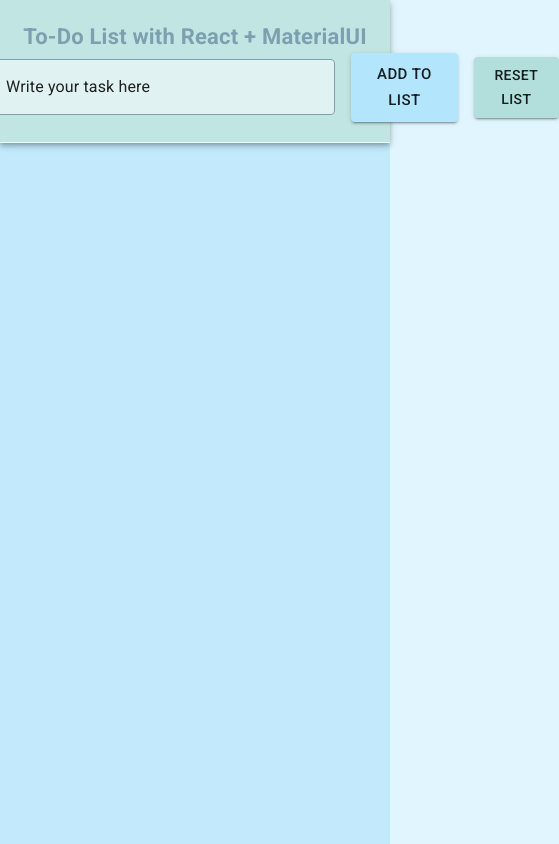
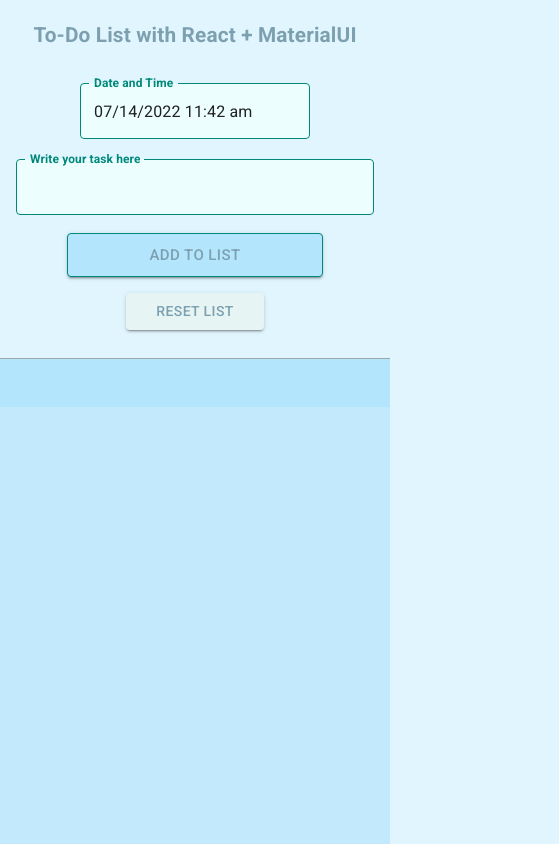
Before and after one commit to ygordimas/react-to-do, a React (Vite) app: page / in a window 390 px wide. Shown: the whole page, 559 px wide, since content can reach past the window. Built offline with nearby package versions, Linux system fonts and the light colour scheme.

Commit message:
Responsiveness and styling adjustments

```diff
--- a/src/css/index.css
+++ b/src/css/index.css
@@ -5,6 +5,7 @@
 
 body {
   height: 100%;
+
   margin: 0;
   font-family: -apple-system, BlinkMacSystemFont, "Segoe UI", "Roboto", "Oxygen",
     "Ubuntu", "Cantarell", "Fira Sans", "Droid Sans", "Helvetica Neue",
--- a/src/js/App.jsx
+++ b/src/js/App.jsx
@@ -48,7 +48,13 @@
   return (
     <ThemeProvider theme={theme}>
       <Container
-        sx={{ bgcolor: "secondary.light", height: "100%" }}
+        sx={{
+          bgcolor: "secondary.light",
+          height: "fit-content",
+          minHeight: "100vh",
+          boxSizing: "border-box",
+          paddingBottom: "24px",
+        }}
         maxWidth={false}
         disableGutters={true}
       >
--- a/src/js/Header.jsx
+++ b/src/js/Header.jsx
@@ -1,8 +1,8 @@
 import React, { useState, useEffect } from "react";
 import Button from "@mui/material/Button";
 import TextField from "@mui/material/TextField";
-import { AppBar, Toolbar, Typography } from "@mui/material";
-import CommonButton from "./CommonButton";
+import { AppBar, Toolbar, Typography, Box } from "@mui/material";
+
 import "../css/AppHeader.css";
 import { AdapterDateFns } from "@mui/x-date-pickers/AdapterDateFns";
 import { LocalizationProvider } from "@mui/x-date-pickers/LocalizationProvider";
@@ -10,7 +10,7 @@
 import { DateTimePicker } from "@mui/x-date-pickers/DateTimePicker";
 import { DesktopDatePicker } from "@mui/x-date-pickers/DesktopDatePicker";
 import { MobileDatePicker } from "@mui/x-date-pickers/MobileDatePicker";
-import theme, { HeaderButton, StyledTextField } from "./theme";
+import theme, { StyledTextField } from "./theme";
 
 function Header({ onSubmit, clearToDos }) {
   //for every input we can just use the custom hook below to set its value with the returned parameters
@@ -74,17 +74,19 @@
   //task definer
   const taskInput = (
     <StyledTextField
-      sx={{ width: "500px" }}
       label="Write your task here"
       id="outlined-basic"
+      type="text"
+      InputLabelProps={{
+        shrink: true,
+      }}
       onKeyDown={keyPress}
       {...text}
     />
   );
 
   const addButton = (
-    <HeaderButton
-      theme={theme}
+    <Button
       size="large"
       variant="contained"
       onClick={(e) => {
@@ -94,64 +96,44 @@
       }}
     >
       Add to List
-    </HeaderButton>
+    </Button>
   );
 
   const resetButton = (
-    <CommonButton
-      size="medium"
-      variant="contained"
-      onClick={() => clearToDos()}
-    >
+    <Button size="medium" variant="contained" onClick={() => clearToDos()}>
       Reset List
-    </CommonButton>
+    </Button>
   );
 
   //h1 component for header
   //the component="h1" ensures that screen readers will read it first while mantaining the aspect of an h6 element
   const todoLogo = (
     <Typography
-      component="h1"
-      sx={{
-        fontFamily: "'Roboto', sans-serif",
-        fontWeight: 700,
-        fontSize: 22,
-        cursor: "default",
-        color: "secondary.dark",
-      }}
+      variant="h1"
+      sx={
+        {
+          // fontFamily: "'Roboto', sans-serif",
+          // fontWeight: 700,
+          // fontSize: 22,
+          // cursor: "default",
+          // color: "secondary.dark",
+        }
+      }
     >
       To-Do List with React + MaterialUI
     </Typography>
   );
 
   return (
-    <AppBar
-      position="static"
-      // sx={{
-      //   bgcolor: "primary.light",
-      //   p: 2,
-      //   borderBottom: 1,
-      //   borderColor: "secondary.dark",
-      // }}
-    >
-      <Toolbar
-        sx={{
-          display: "flex",
-          justifyContent: "space-between",
-          alignItems: "center",
-          flexDirection: {
-            xs: "column",
-            md: "row",
-          },
-        }}
-      >
+    <AppBar position="static">
+      <Toolbar sx={{}}>
         {todoLogo}
-        <form className="headerForm">
+        <Box component="form">
           {datePicker(selectedDate)}
           {taskInput}
           {addButton}
           {resetButton}
-        </form>
+        </Box>
       </Toolbar>
     </AppBar>
   );
--- a/src/js/ToDoList.jsx
+++ b/src/js/ToDoList.jsx
@@ -19,11 +19,17 @@
 import TableRow from "@mui/material/TableRow";
 import Container from "@mui/material/Container";
 import Checkbox from "@mui/material/Checkbox";
+import theme from "./theme";
 
 function ToDoList(props) {
   const ListButton = styled(Button)(() => ({
     paddingInline: "4px",
     borderRadius: "24px",
+    // borderSizing: "border-box",
+    "&:hover": {
+      backgroundColor: theme.palette.secondary.light,
+      border: `1px solid ${theme.palette.primary.accent}`,
+    },
   }));
 
   const [...todos] = props.todos.filter((prop) => prop.complete == false);
@@ -34,10 +40,10 @@
     <>
       {todos.length > 0 && (
         <Container
-          sx={{ display: "flex", justifyContent: "center", my: "24px" }}
+          sx={{ display: "flex", justifyContent: "center", marginTop: "24px" }}
         >
-          <TableContainer component={Paper} sx={{ width: "fit-content" }}>
-            <Table sx={{ minWidth: 650 }} aria-label="simple table">
+          <TableContainer component={Paper} sx={{ width: "100%" }}>
+            <Table aria-label="simple table">
               <TableHead>
                 <TableRow>
                   <TableCell>Completed</TableCell>
@@ -54,10 +60,14 @@
                       key={prop.id}
                       sx={{ "&:last-child td, &:last-child th": { border: 0 } }}
                     >
-                      <TableCell component="th" scope="row">
+                      <TableCell
+                        sx={{ width: { xs: "80px" } }}
+                        component="th"
+                        scope="row"
+                      >
                         <Checkbox
                           sx={{
-                            "&:hover": { color: "primary.main" },
+                            "&:hover": { color: "primary.accent" },
                           }}
                           disableRipple
                           value={prop.id}
@@ -72,17 +82,25 @@
                           }}
                         />
                       </TableCell>
-                      <TableCell>{prop.whenDay}</TableCell>
-                      <TableCell>{prop.whenHour}</TableCell>
-                      <TableCell>{prop.text}</TableCell>
-                      <TableCell>
+                      <TableCell sx={{ width: { xs: "100px" } }}>
+                        {prop.whenDay}
+                      </TableCell>
+                      <TableCell sx={{ width: { xs: "70px" } }}>
+                        {prop.whenHour}
+                      </TableCell>
+                      <TableCell sx={{ width: { xs: "100px" } }}>
+                        {prop.text}
+                      </TableCell>
+                      <TableCell sx={{ width: { xs: "80px" } }}>
                         <ListButton
                           id={prop.id}
                           color="secondary"
                           variant="contained"
                           onClick={(e) => props.delete(e.currentTarget.id)}
                         >
-                          <DeleteIcon />
+                          <DeleteIcon
+                            sx={{ fill: `${theme.palette.primary.accent}` }}
+                          />
                         </ListButton>
                       </TableCell>
                     </TableRow>
--- a/src/js/theme.jsx
+++ b/src/js/theme.jsx
@@ -16,7 +16,7 @@
 const Colors = {
   fontPrimary: grey[900],
   header: "#ecfffe",
-  primary: teal[100],
+  primary: teal[50],
   secondary: lightBlue[100],
   warning: orange[400],
   background: blueGrey["A100"],
@@ -31,6 +31,7 @@
     },
     primary: {
       main: Colors.primary,
+      accent: teal[600],
     },
     secondary: {
       main: Colors.secondary,
@@ -49,17 +50,110 @@
   },
 });
 
+theme.typography.h1 = {
+  fontFamily: "'Roboto', sans-serif",
+  fontWeight: 700,
+  fontSize: "1.3rem",
+  cursor: "default",
+  color: theme.palette.secondary.dark,
+  [theme.breakpoints.down("lg")]: {},
+};
+
 theme.components = {
   MuiAppBar: {
     styleOverrides: {
       positionStatic: {
         paddingBlock: "20px",
-        borderBottom: `1px solid ${theme.palette.header.main}`,
+        borderBottom: `1px solid ${theme.palette.primary.dark}`,
         // borderColor: theme.palette.warning.main,
-        backgroundColor: `${theme.palette.primary.light}`,
+        backgroundColor: `${theme.palette.info.main}`,
+        [theme.breakpoints.up("lg")]: {},
       },
     },
   },
+  MuiToolbar: {
+    styleOverrides: {
+      root: {
+        // [theme.breakpoints.up("xs")]: {
+        display: "flex",
+        flexDirection: "column",
+        justifyContent: "center",
+        // },
+        [theme.breakpoints.up("lg")]: {
+          display: "flex",
+          flexDirection: "row",
+          justifyContent: "space-between",
+        },
+        "& .MuiBox-root": {
+          width: "100%",
+          display: "flex",
+          flexDirection: "column",
+          alignItems: "center",
+          [theme.breakpoints.up("lg")]: {
+            flexDirection: "row",
+            justifyContent: "flex-end",
+
+            alignItems: "center",
+          },
+        },
+        "& .MuiBox-root .MuiButton-root": {
+          width: "50%",
+          margin: "8px auto",
+          [theme.breakpoints.up("lg")]: {
+            width: "100px",
+            margin: 0,
+          },
+        },
+        "& .MuiBox-root .MuiTextField-root": {
+          width: "100%",
+          marginBlock: 10,
+          [theme.breakpoints.up("lg")]: {
+            paddingInline: "3px",
+            marginBlock: 0,
+            width: "auto",
+            flexGrow: "1",
+          },
+        },
+        "& .MuiBox-root .MuiTextField-root:first-of-type": {
+          maxWidth: "230px",
+          marginTop: 32,
+          [theme.breakpoints.up("lg")]: {
+            marginTop: 0,
+            width: "auto",
+          },
+        },
+
+        "& .MuiButton-root.MuiButton-contained": {
+          backgroundColor: theme.palette.primary.light,
+          color: theme.palette.secondary.dark,
+          width: "8.6rem",
+          [theme.breakpoints.up("lg")]: {
+            padding: "4px",
+            marginLeft: "5px",
+            width: "6rem",
+          },
+          "&:first-of-type": {
+            backgroundColor: theme.palette.secondary.main,
+            border: `1px solid ${theme.palette.primary.accent}`,
+            width: "16rem",
+            [theme.breakpoints.up("lg")]: {
+              paddingBlock: "8px",
+              width: "8.6rem",
+            },
+            "&:hover": {
+              backgroundColor: theme.palette.secondary.light,
+              color: theme.palette.primary.accent,
+            },
+          },
+          "&:hover": {
+            backgroundColor: theme.palette.primary.light,
+            color: theme.palette.primary.accent,
+          },
+        },
+      },
+    },
+  },
+
   MuiPaper: {
     styleOverrides: {
       root: {
@@ -70,10 +164,10 @@
   MuiTabs: {
     styleOverrides: {
       root: {
-        backgroundColor: "primary.main.dark",
+        backgroundColor: theme.palette.secondary.main,
       },
       indicator: {
-        backgroundColor: "warning",
+        backgroundColor: theme.palette.primary.accent,
       },
     },
   },
@@ -81,12 +175,12 @@
     styleOverrides: {
       root: {
         "&.Mui-selected": {
-          backgroundColor: "secondary.main",
-          color: teal[300],
+          backgroundColor: `${theme.palette.secondary.main}`,
+          color: theme.palette.primary.accent,
         },
       },
       textColorPrimary: {
-        color: teal[300],
+        color: theme.palette.primary.dark,
       },
     },
   },
@@ -94,16 +188,16 @@
     styleOverrides: {
       root: {
         color: `${theme.palette.fontPrimary.main}`,
-        backgroundColor: teal[50],
+        backgroundColor: theme.palette.header.main,
 
         "& .MuiOutlinedInput-notchedOutline": {
-          borderColor: `${theme.palette.secondary.dark}`,
+          borderColor: `${theme.palette.primary.accent}`,
         },
         "&:hover .MuiOutlinedInput-notchedOutline": {
           borderColor: `${theme.palette.header.main}`,
         },
         "&.Mui-focused .MuiOutlinedInput-notchedOutline": {
-          borderColor: `${theme.palette.secondary.dark}`,
+          borderColor: `${theme.palette.primary.accent}`,
         },
       },
     },
@@ -111,36 +205,71 @@
   MuiInputLabel: {
     styleOverrides: {
       root: {
-        color: `${theme.palette.fontPrimary.main}`,
+        color: `${theme.palette.primary.accent}`,
       },
       shrink: {
-        color: `${theme.palette.primary.dark}`,
+        color: `${theme.palette.primary.accent}`,
         fontWeight: 700,
         "&.Mui-focused": {
-          color: `${theme.palette.secondary.dark}`,
+          color: `${theme.palette.primary.accent}`,
           fontWeight: 700,
         },
       },
     },
   },
+  MuiTable: {
+    styleOverrides: {
+      root: {
+        "& .MuiTableCell-root": {
+          paddingInline: "3px",
+          textAlign: "center",
+        },
+      },
+    },
+  },
+
+  MuiTableHead: {
+    styleOverrides: {
+      root: {
+        backgroundColor: `${theme.palette.info.light}`,
+      },
+    },
+  },
+  MuiTableBody: {
+    styleOverrides: {
+      root: {
+        backgroundColor: theme.palette.header.main,
+      },
+    },
+  },
 };
 
-export const HeaderButton = styled(Button)(({ theme }) => ({
-  "&.MuiButton-contained.MuiButton-containedPrimary.MuiButton-sizeLarge.MuiButton-containedSizeLarge":
-    {
-      backgroundColor: theme.palette.secondary.main,
-      "&:hover": {
-        backgroundColor: theme.palette.secondary.light,
-      },
-    },
-}));
+// export const HeaderButton = styled(Button)(({ theme }) => ({
+//   fontSize: "100%",
+//   textTransform: "uppercase",
+//   fontWeight: "500",
+
+//   border: `1px solid ${theme.palette.secondary.dark}`,
+//   "&.MuiButton-contained.MuiButton-containedPrimary.MuiButton-sizeLarge.MuiButton-containedSizeLarge":
+//     {
+//       backgroundColor: theme.palette.secondary.main,
+//       color: theme.palette.secondary.dark,
+//       padding: "20px",
+//       "&:hover": {
+//         backgroundColor: theme.palette.secondary.light,
+//         fontWeight: "700",
+
+//         color: theme.palette.fontPrimary.main,
+//       },
+//     },
+// }));
 
 export const StyledTextField = styled(TextField)(({ theme }) => ({
   "& label": {
-    color: `${theme.palette.fontPrimary.main}`,
+    color: `${theme.palette.primary.accent}`,
   },
   "& label.Mui-focused": {
-    color: `${theme.palette.secondary.dark}`,
+    color: `${theme.palette.primary.accent}`,
     fontWeight: 700,
   },
 }));
```
Also changed, not shown: src/js/CompleteList.jsx (+4 -15 lines).
